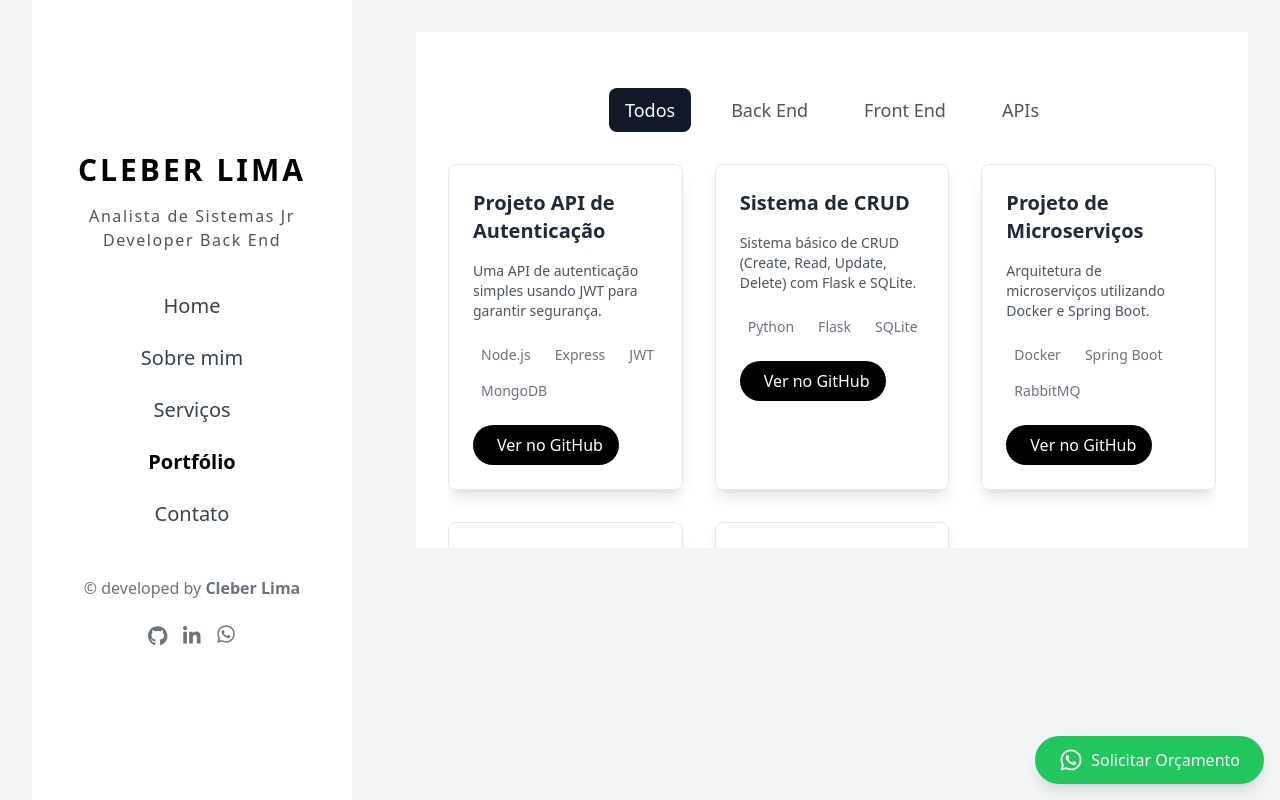
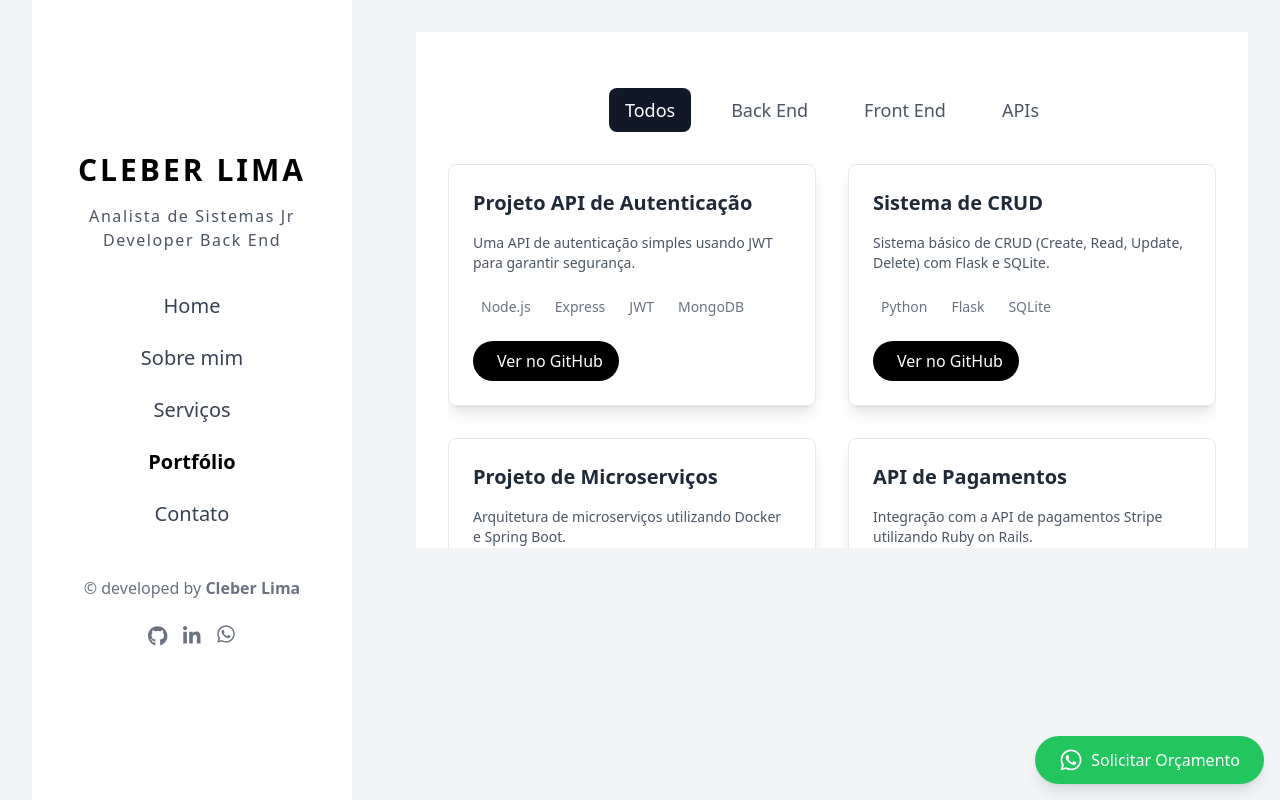
Before and after one commit to cleberliim/portfolio-online-devs, a React (Create React App) app: page /portfolio in a window 1280 px wide. Built offline with nearby package versions, Linux system fonts and the light colour scheme.

Commit message:
modified:   src/components/Portfolio.js

```diff
--- a/src/components/Portfolio.js
+++ b/src/components/Portfolio.js
@@ -80,7 +80,7 @@
       : portfolioItems.filter((project) => project.category === selectedCategory);
 
   return (
-    <div className="  px-4 sm:px-6 lg:px-8  h bg-white pt-14">
+    <div className="max-w-7xl mx-auto px-4 sm:px-6 lg:px-8  h bg-white pt-14">
 
       {/* Filtros de Categoria */}
       <div className="flex justify-center space-x-6 mb-8">
@@ -100,7 +100,8 @@
       {/* Contêiner rolável para os projetos */}
       <div className={`${styles['project-container']} ${styles['scrollbar-hidden']}`}>
         {/* Galeria de Portfólio */}
-        <div className="grid grid-cols-1 sm:grid-cols-2 lg:grid-cols-3 gap-8">
+        <div className="grid grid-cols-1 sm:grid-cols-2 lg:grid-cols-2 gap-8">
+
           {filteredProjects.map((item) => (
             <div
               key={item.id}
```
